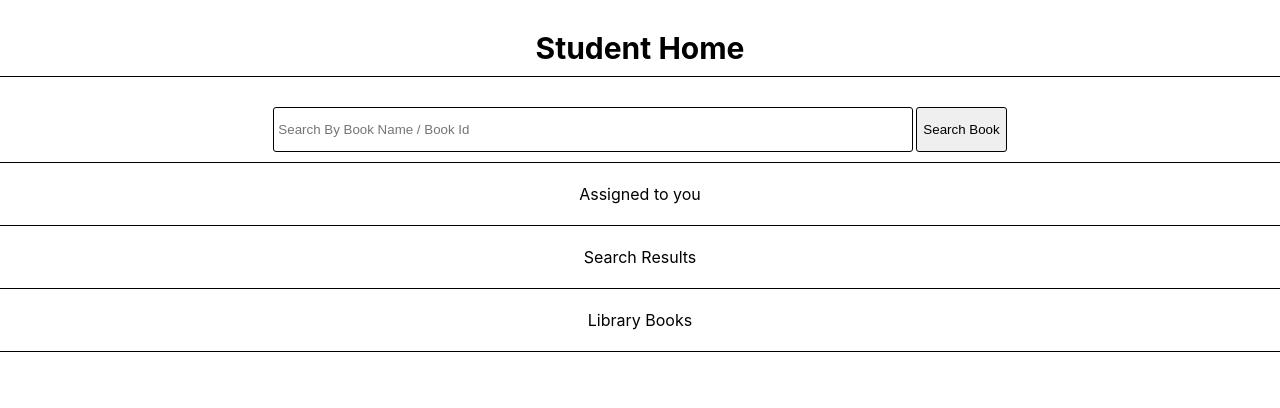
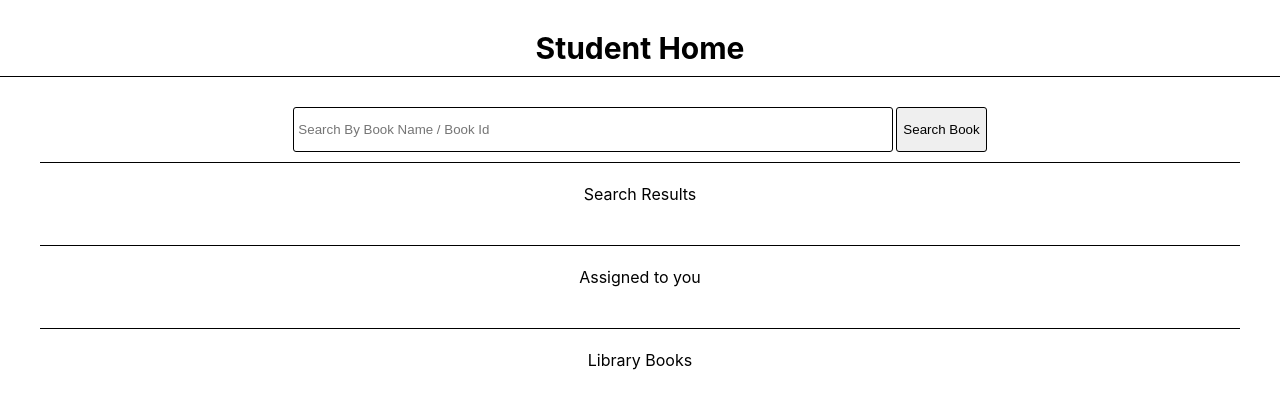
Before and after one commit to abhilashkasula/LMT, a React (Create React App) app: page /student-home in a window 1280 px wide. Shown: the top 408 px of the page. Built offline with nearby package versions, Linux system fonts and the light colour scheme; no server answers.

Commit message:
Add search section above assigned books

```diff
--- a/src/components/AdminHome/AdminHome.js
+++ b/src/components/AdminHome/AdminHome.js
@@ -33,7 +33,7 @@ class AdminHome extends React.Component {
   }
 
   renderAlreadyAssigned(book) {
-    return <div>{`Assigned to ${book.assignedTo}`}</div>;
+    return <div className="assignedBook">{`Assigned to ${book.assignedTo}`}</div>;
   }
 
   renderAddBook() {
@@ -41,7 +41,7 @@ class AdminHome extends React.Component {
       <form method="POST" action="/add-book" className="addBookSection">
         <input type="text" name="name" placeholder="Book Name" required />
         <input type="text" name="id" placeholder="Book Id" required />
-        <input type="text" name="assignedTo" value="none" required />
+        <input type="text" name="assignedTo" value="none" required hidden={true} />
         <input type="submit" value="Add Book" />
       </form>
     );
--- a/src/components/StudentHome/StudentHome.js
+++ b/src/components/StudentHome/StudentHome.js
@@ -88,7 +88,7 @@ class AdminHome extends React.Component {
       <div className="bookInformationContainer">
         <h2>{name}</h2>
         <h3>{id}</h3>
-        <h4>{assignedTo}</h4>
+        <h4 className="assignedBook">{`Assigned to ${assignedTo}`}</h4>
         {isReturnBookVisible ? this.renderReturnBook(book) : null}
       </div>
     );
@@ -128,10 +128,6 @@ class AdminHome extends React.Component {
         <h1 className="header">{STUDENT_HOME_TITLE}</h1>
         {this.renderSearchBook()}
         <div className="bookWrapper">
-          <p className="searchHeader">{ASSIGNED_BOOKS}</p>
-          {this.renderAssignedBooks()}
-        </div>
-        <div className="bookWrapper">
           <p className="searchHeader">{SEARCH_RESULTS}</p>
           {this.state.isSearched ? (
             this.state.searchResult.length ? null : (
@@ -139,6 +135,10 @@ class AdminHome extends React.Component {
             )
           ) : null}
           {this.renderSearchResult()}
+        </div>
+        <div className="bookWrapper">
+          <p className="searchHeader">{ASSIGNED_BOOKS}</p>
+          {this.renderAssignedBooks()}
         </div>
         <div className="bookWrapper">
           <p className="searchHeader">{LIBRARY_BOOKS}</p>
--- a/src/index.css
+++ b/src/index.css
@@ -1,5 +1,6 @@
 body {
   width: 100vw;
+  margin: 10px;
   margin: 0;
   font-family: -apple-system, BlinkMacSystemFont, "Segoe UI", "Roboto", "Oxygen",
     "Ubuntu", "Cantarell", "Fira Sans", "Droid Sans", "Helvetica Neue",
@@ -55,21 +56,42 @@ form {
   align-self: center;
 }
 
-form > input {
+form > input[type="text"],
+form > input[type="password"] {
   width: 40%;
   height: 30px;
   margin: 5px;
   align-self: center;
   padding: 4px;
-  border: 1px solid black;
-  border-radius: 3px;
+  border: none;
+  border-bottom: 1px solid black;
+  border-radius: 0px;
+}
+
+form > input[type="text"]:focus,
+form > input[type="password"]:focus {
+  outline: none;
+  border-bottom: 1px solid aqua;
+}
+
+form > input[type="text"]::placeholder,
+form > input[type="password"]::placeholder {
+  text-align: center;
 }
 
 form > input[type="submit"] {
   height: 30px;
   width: 200px;
-  border-radius: 2px;
+  border-radius: 20px;
+  margin: 10px;
+  align-self: center;
   cursor: pointer;
+  background: lightgrey;
+  border: none;
+}
+
+form > input[type="submit"]:focus {
+  outline: none;
 }
 
 .adminLoginContainer {
@@ -92,6 +114,7 @@ form > input[type="submit"] {
   width: 100%;
   display: flex;
   border-bottom: 1px solid black;
+  margin: 0 40px;
 }
 
 .bookInformationContainer {
@@ -112,6 +135,8 @@ form > input[type="submit"] {
   flex-direction: row;
   flex-wrap: wrap;
   justify-content: center;
+  padding: 10px;
+  margin: 0 40px;
 }
 
 .searchBookSection {
@@ -119,6 +144,7 @@ form > input[type="submit"] {
   justify-content: center;
   border-bottom: 1px solid black;
   padding: 10px;
+  margin: 0 40px;
 }
 
 input {
@@ -133,6 +159,7 @@ input {
 .bookWrapper {
   border-bottom: 1px solid black;
   margin: 5px 0;
+  margin: 0 40px;
 }
 
 .searchHeader {
@@ -150,3 +177,14 @@ button {
 .noSearchResultLabel {
   text-align: center;
 }
+
+h4 {
+  margin: 0;
+}
+
+.assignedBook {
+  border: 1px solid black;
+  padding: 5px;
+  border-radius: 3px;
+  background: whitesmoke;
+}
```
